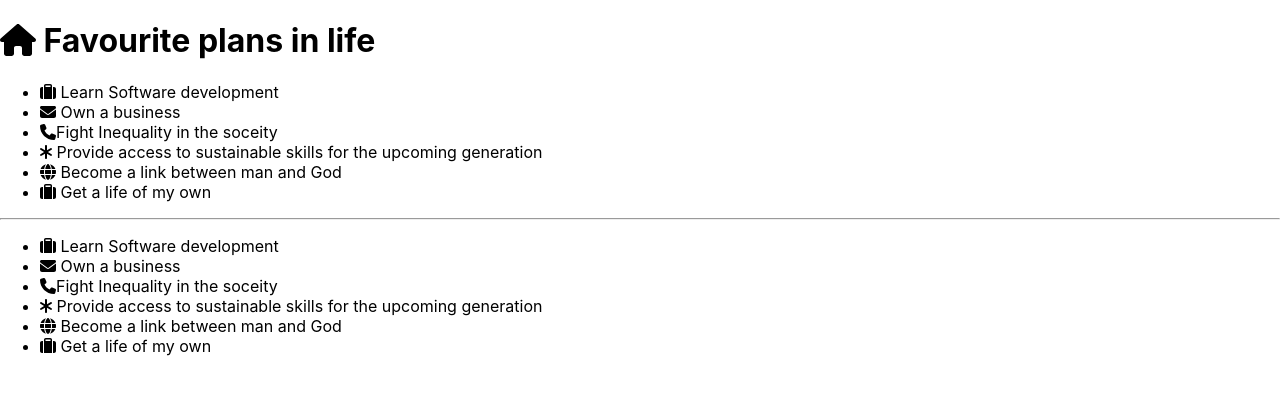
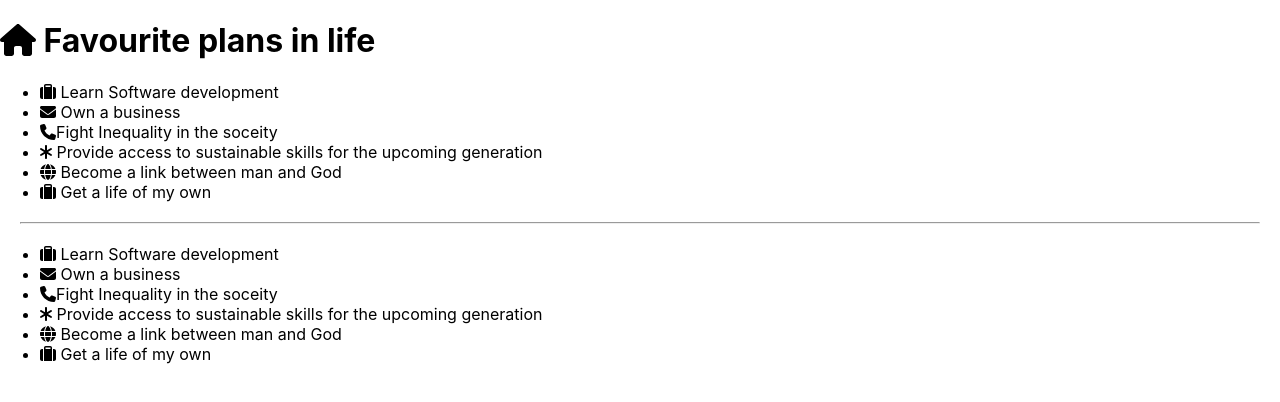
Before and after one commit to Passion94/testing, a React (Create React App) app: page / in a window 1280 px wide. Shown: the top 402 px of the page. Built offline with nearby package versions, Linux system fonts and the light colour scheme.

Commit message:
Update App.js

```diff
--- a/src/App.js
+++ b/src/App.js
@@ -26,7 +26,7 @@ function App() {
 
 
       </ul>
-<hr/>
+<hr style={{margin:"20px"}}/>
  <ul>
       <li> <FontAwesomeIcon className="fa-icon" icon={faSuitcase} /> Learn Software development</li>
       <li> <FontAwesomeIcon className="fa-icon" icon={faEnvelope} /> Own a business</li>
```
